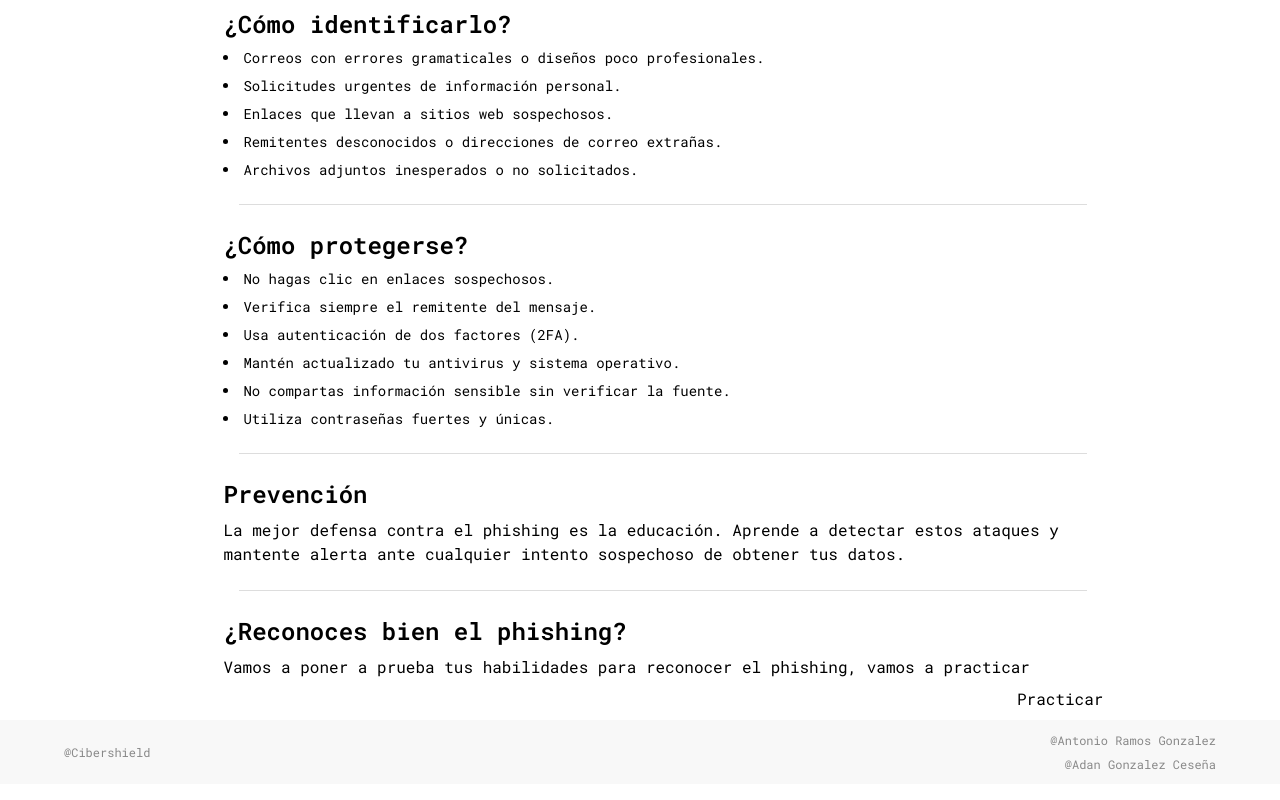
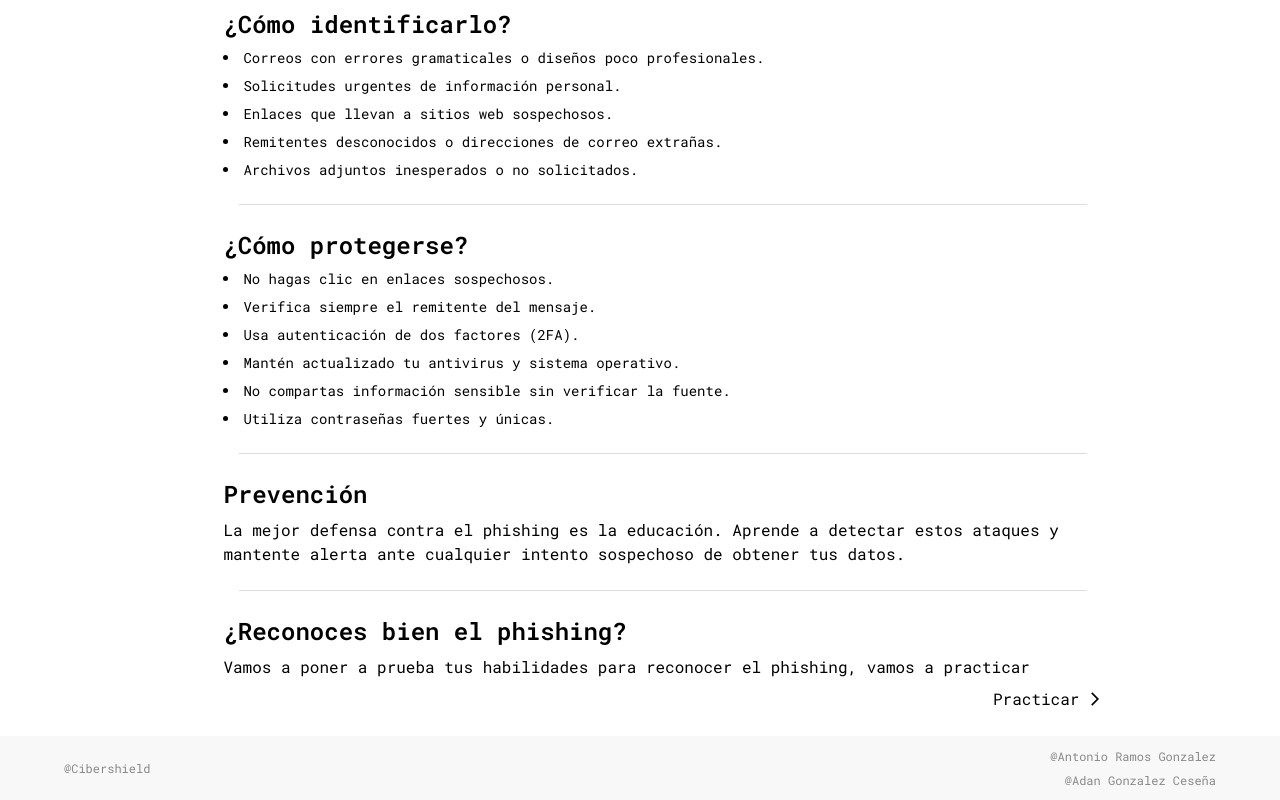
Before and after one commit to AdanCC21/CibershieldFront, a React (Vite) app: page /info in a window 1280 px wide. Shown: the part 1008-1808 px from the top of the page. Built offline with nearby package versions, Linux system fonts and the light colour scheme.

Commit message:
scroll bloqueado, icon en link

```diff
--- a/src/components/Link.tsx
+++ b/src/components/Link.tsx
@@ -4,13 +4,21 @@ import { NavLink } from "react-router-dom"
 interface Prompts {
     href: string
     label: string
+
     labelSize?: string
+    icon?: string,
+    iconSize?: string
+    iconAlt?: string
+    iconClass?: string
 }
 
-export default function Link({ label, href, labelSize }: Prompts) {
+export default function Link({ label, href, labelSize, icon, iconSize, iconAlt, iconClass }: Prompts) {
     return (
-        <NavLink to={href} className={` ${labelSize ?? 'text-base'} border-b border-b-black/0 w-fit, hover:border-b-(--primary-color) ${tailwindcssDuration}`}>
+        <NavLink to={href} className={`flex items-center gap-2 ${labelSize ?? 'text-base'} border-b border-b-black/0 w-fit, hover:border-b-(--primary-color) ${tailwindcssDuration}`}>
             {label}
+            {icon &&
+                <img src={icon} className={`${iconSize ?? 'h-4'} ${iconClass}`} alt={iconAlt} />
+            }
         </NavLink>
     )
 }
--- a/src/components/modal/GenModal.tsx
+++ b/src/components/modal/GenModal.tsx
@@ -1,4 +1,4 @@
-import type { Dispatch, ReactNode, SetStateAction } from "react"
+import { useEffect, useEffectEvent, type Dispatch, type ReactNode, type SetStateAction } from "react"
 import { Icons } from "@/constants/icons"
 import { motion } from "framer-motion"
 import { showUp } from "@/constants/animations"
@@ -17,6 +17,25 @@ export interface ModalData {
     icon?: string
 }
 export default function GenModal({ active, setActive, item, children }: Prompts) {
+    useEffect(() => {
+        active ?
+            document.documentElement.style.overflowY = "hidden" :
+            document.documentElement.style.overflowY = ""
+
+        const handleEscape = (e: KeyboardEvent) => {
+            if (e.key === "Escape") {
+                setActive(false);
+            }
+        };
+
+        window.addEventListener("keydown", handleEscape);
+
+        return () => {
+            document.documentElement.style.overflowY = "";
+            window.removeEventListener("keydown", handleEscape);
+        };
+    }, [active, setActive]);
+
     if (!active) return <></>
 
     return (
--- a/src/constants/phishing.tsx
+++ b/src/constants/phishing.tsx
@@ -57,7 +57,7 @@ const LetsPractice: InfoArticle = {
     id: 6,
     title: "¿Reconoces bien el phishing?",
     content: "Vamos a poner a prueba tus habilidades para reconocer el phishing, vamos a practicar",
-    child: <Link label="Practicar" href="/testing" />
+    child: <Link label="Practicar" href="/testing" icon={Icons.arrowRight} />
 }
 
 const PhishingTypes: InfoArticle = {
--- a/src/pages/Home.tsx
+++ b/src/pages/Home.tsx
@@ -2,6 +2,7 @@ import arrowRight from '@/assets/icons/arrow_right_prcol.svg'
 import ServiceCard from '@/components/cards/ServiceCard'
 import Link from '@/components/Link';
 import { showDown, showUpContainer, showUpLarge } from '@/constants/animations';
+import { Icons } from '@/constants/icons';
 import { motion } from 'framer-motion';
 import { useRef } from 'react'
 
@@ -54,7 +55,7 @@ export default function Home() {
             />
 
             <ServiceCard
-              title='Prácticas'
+              title='Ejercicios'
               desc='Pon a prueba tus conocimientos con ejercicios interactivos que simulan situaciones reales. Aprende haciendo y fortalece tu defensa digital.'
               icon='/phishing.webp'
               navigateTo='testing'
@@ -62,7 +63,7 @@ export default function Home() {
           </ul>
 
           <div className='flex justify-end'>
-            <Link label='Aprende más sobre el phishing' href='/info/phishing' />
+            <Link label='Aprende más sobre el phishing' href='/info/phishing' icon={Icons.arrowRight} iconAlt='arrow right' />
           </div>
         </section>
 
--- a/src/pages/Info/Info.tsx
+++ b/src/pages/Info/Info.tsx
@@ -24,7 +24,7 @@ export default function Info() {
 
     return (
         <AnimatePresence mode="wait">
-            <div className='flex w-full gap-4'>
+            <div className='flex w-full gap-4 mb-4'>
                 <SideBar virusActive={curVirus} setVirus={setVirus} />
                 <main key={curVirus.title} className='flex-1 max-w-5/6 flex flex-col p-2 gap-2'>
                     <motion.h1 variants={showUp} initial="hidden" animate="showShort" exit="exit" className='text-6xl font-medium text-(--secundary-color)'>{curVirus.title}</motion.h1>
```
